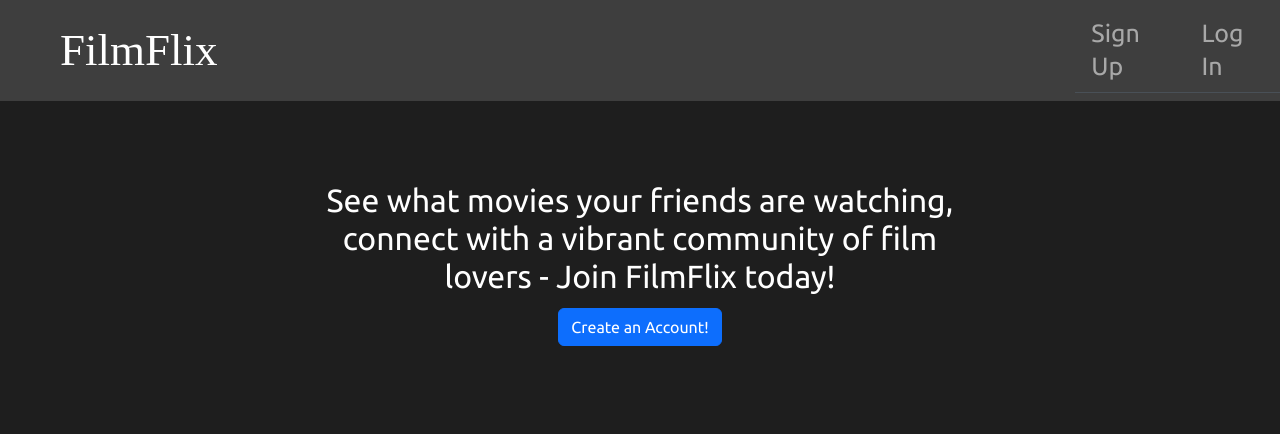
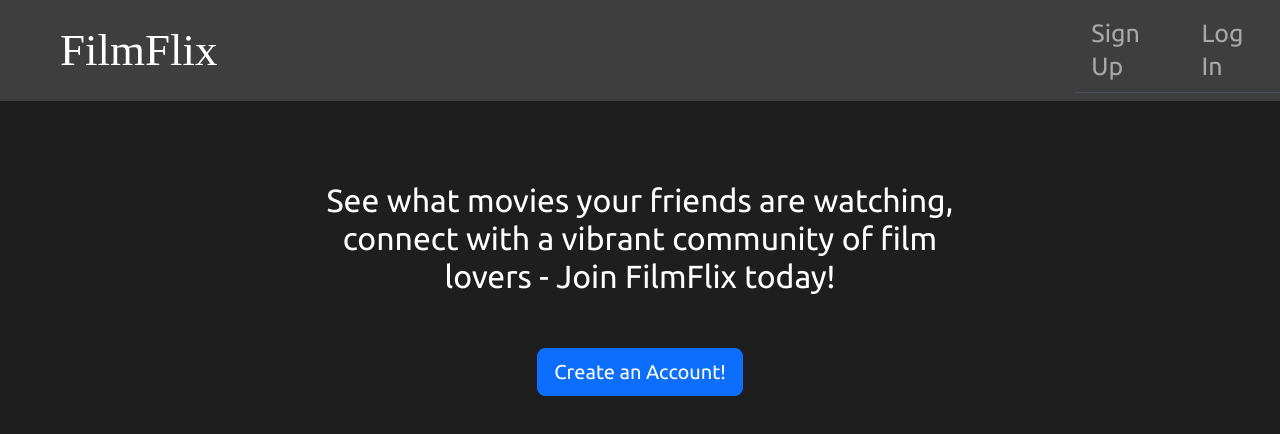
Before and after one commit to tahmid-23/FilmFlix, a React (Vite) app in the folder frontend/: page / in a window 1280 px wide. Shown: the top 434 px of the page. Built offline with nearby package versions, Linux system fonts and the light colour scheme; a web font is replaced by a local one.

Commit message:
Update Landing Page

```diff
--- a/frontend/src/pages/LandingPage.tsx
+++ b/frontend/src/pages/LandingPage.tsx
@@ -24,7 +24,7 @@ export default function LandingPage() {
           See what movies your friends are watching, connect with a vibrant
           community of film lovers - Join FilmFlix today!
         </h2>
-        <Button variant="primary" onClick={() => loginWithRedirect()}>
+        <Button variant="primary" size="lg" style={{marginTop: "5vh"}} onClick={() => loginWithRedirect()}>
           Create an Account!
         </Button>
       </Stack>
```
